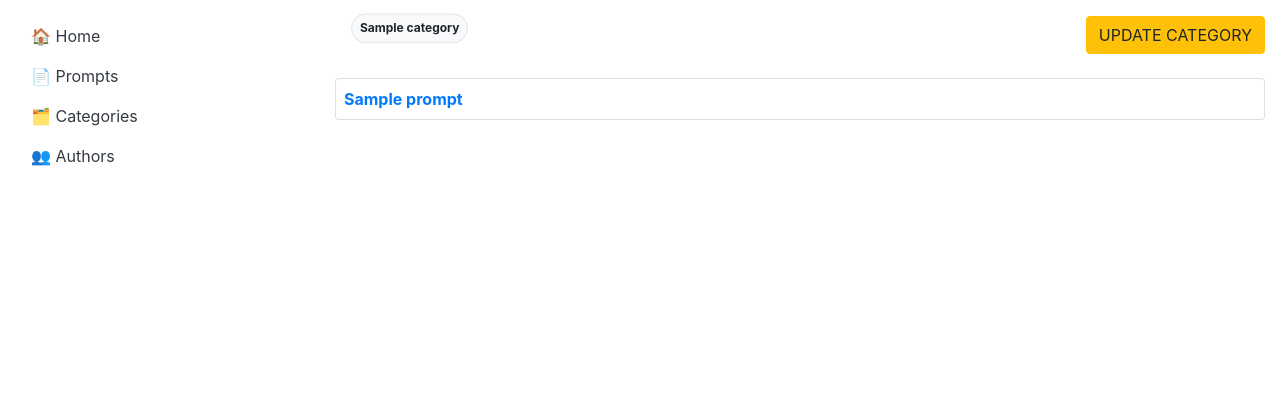
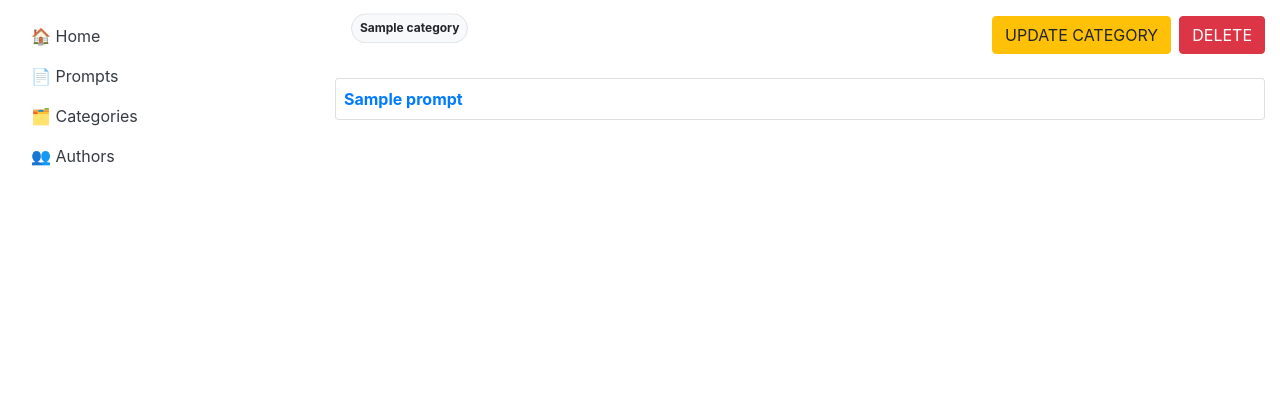
Before and after one commit to AntoniTS999/PromptHub, a Django app: page /categories/1 in a window 1280 px wide. Shown: the top 420 px of the page. Run offline with Django 5.2, Linux system fonts and the light colour scheme; a user stored in the database is signed in; tables that the repository leaves empty hold one stand-in row (values such as "Sample post").

Commit message:
Delete view added to Category

```diff
--- a/prompts/urls.py
+++ b/prompts/urls.py
@@ -7,6 +7,7 @@ from prompts.views import (index, PromptListView,
                            CategoryDetailView,
                            CategoryCreateView,
                            CategoryUpdateView,
+                           CategoryDeleteView,
                            )
 
 
@@ -23,6 +24,7 @@ urlpatterns = [
     path("categories/<int:pk>", CategoryDetailView.as_view(), name="category-detail"),
     path("categories/create/", CategoryCreateView.as_view(), name="category-create"),
     path("categories/<int:pk>/update/", CategoryUpdateView.as_view(), name="category-update"),
+    path("categories/<int:pk>/delete/", CategoryDeleteView.as_view(), name="category-delete"),
 ]
 
 app_name = "prompts"
--- a/prompts/views.py
+++ b/prompts/views.py
@@ -117,3 +117,13 @@ class CategoryUpdateView(LoginRequiredMixin,generic.UpdateView):
 
     def get_success_url(self):
         return reverse_lazy("prompts:category-detail", kwargs={"pk": self.object.pk})
+
+class CategoryDeleteView(LoginRequiredMixin,generic.DeleteView):
+    model = Category
+    success_url = reverse_lazy("prompts:category-list")
+    template_name = "prompts/category_delete.html"
+
+    def get_context_data(self, *, object_list=None, **kwargs):
+        context = super().get_context_data(**kwargs)
+        context["next"] = self.request.META.get("HTTP_REFERER")
+        return context
--- a/templates/prompts/category_detail.html
+++ b/templates/prompts/category_detail.html
@@ -4,9 +4,13 @@
   <h1 class="badge badge-pill badge-light border float-badge m-3 p-2">{{ category }}
 
   </h1>
-  {% if user.is_authenticated and user.is_superuser %}
-    <a style="float: right" class="btn btn-warning mt-3" href="{% url 'prompts:category-update' pk=category.id %}">UPDATE CATEGORY</a>
-  {% endif %}
+  <div class="d-flex" style="float: right">
+    {% if user.is_authenticated and user.is_superuser %}
+        <a  class="btn btn-warning mr-2 mt-3" href="{% url 'prompts:category-update' pk=category.id %}">UPDATE CATEGORY</a>
+        <a style="float: right" class="btn btn-danger mt-3" href="{% url 'prompts:category-delete' pk=category.id %}">DELETE</a>
+      {% endif %}
+  </div>
+
   {% if category.prompts.all %}
   {% for prompt in category.prompts.all %}
   <ul class="list-group">
```
Also changed, not shown: templates/prompts/category_delete.html (added, +13 -0 lines).
